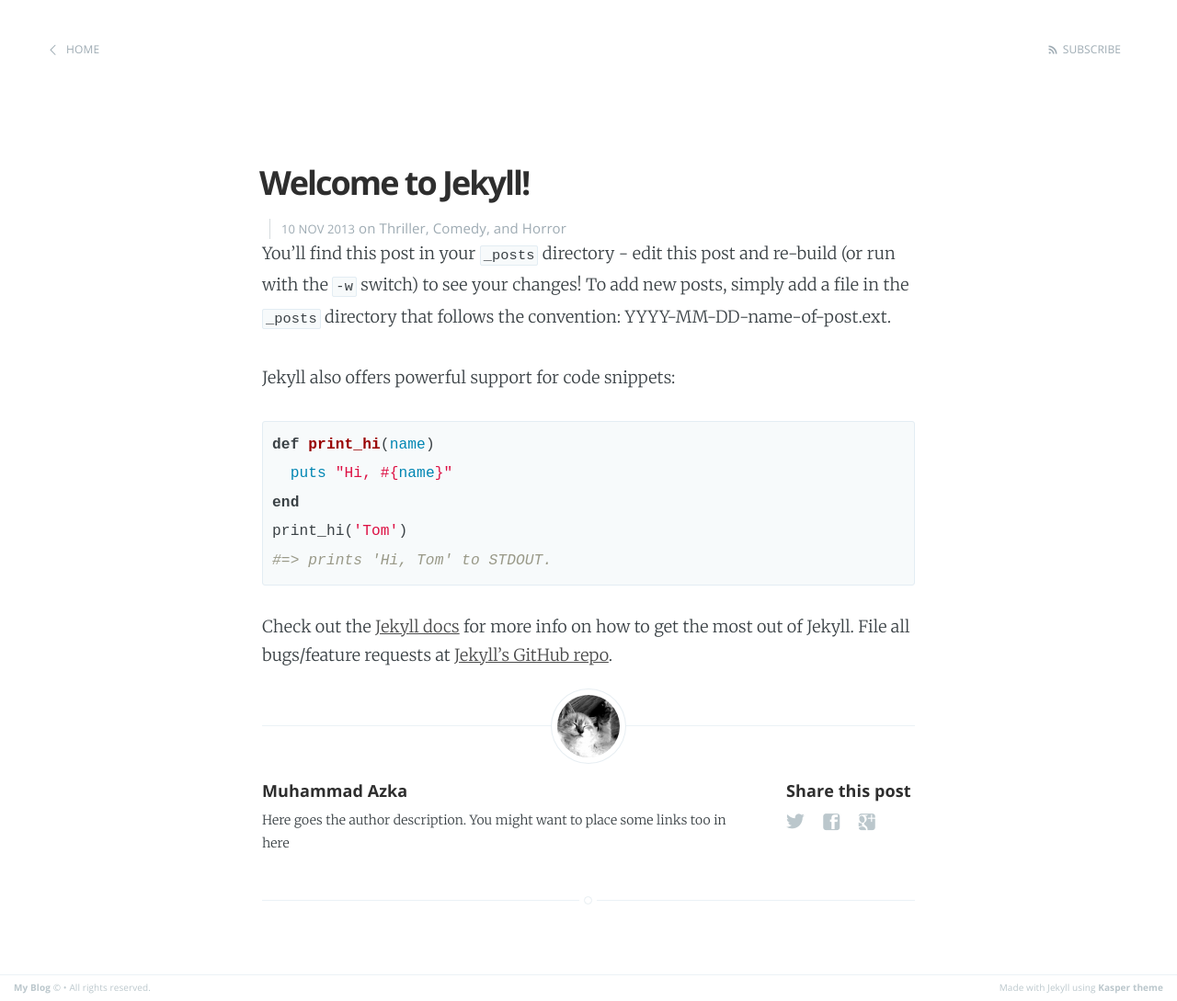
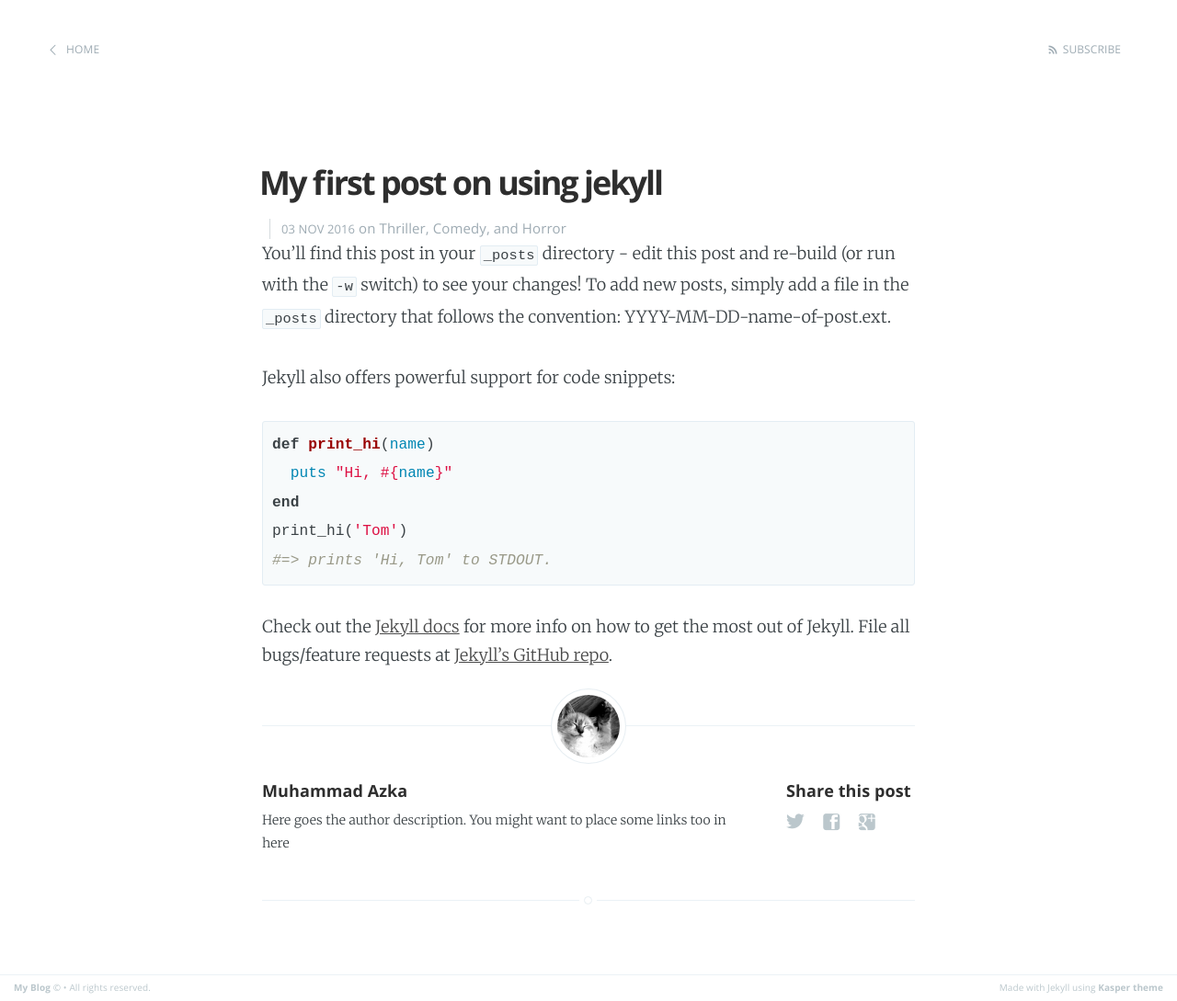
Before and after one commit to aXSSor/axssor.github.io, a Jekyll site: the page built from _posts/2016-11-3-first-post.markdown, in a window 1280 px wide. Shown: the whole page at 92% size. Built offline with Jekyll 4.4.1, drawn with Linux system fonts in a browser that asks for light colours.

Commit message:
Update and rename 2013-11-10-welcome-to-jekyll.markdown to 2016-11-3-first-post.markdown

```diff
--- a/_posts/2013-11-10-welcome-to-jekyll.markdown
+++ b/_posts/2016-11-3-first-post.markdown
@@ -1,7 +1,7 @@
 ---
 layout: post
-title:  "Welcome to Jekyll!"
-date:   2013-11-10 10:18:00
+title:  "My first post on using jekyll"
+date:   2016-11-3 11:15:00
 categories: Thriller Comedy Horror
 ---
 
```
